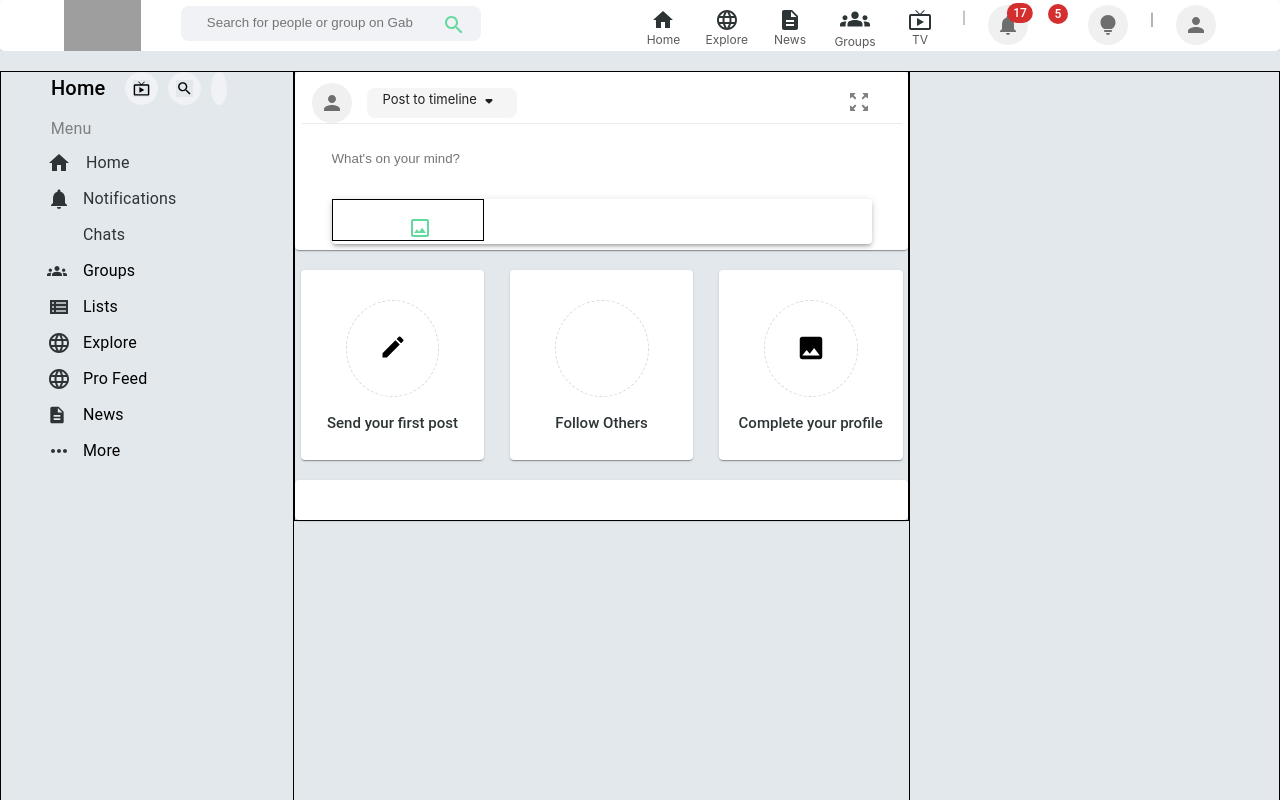
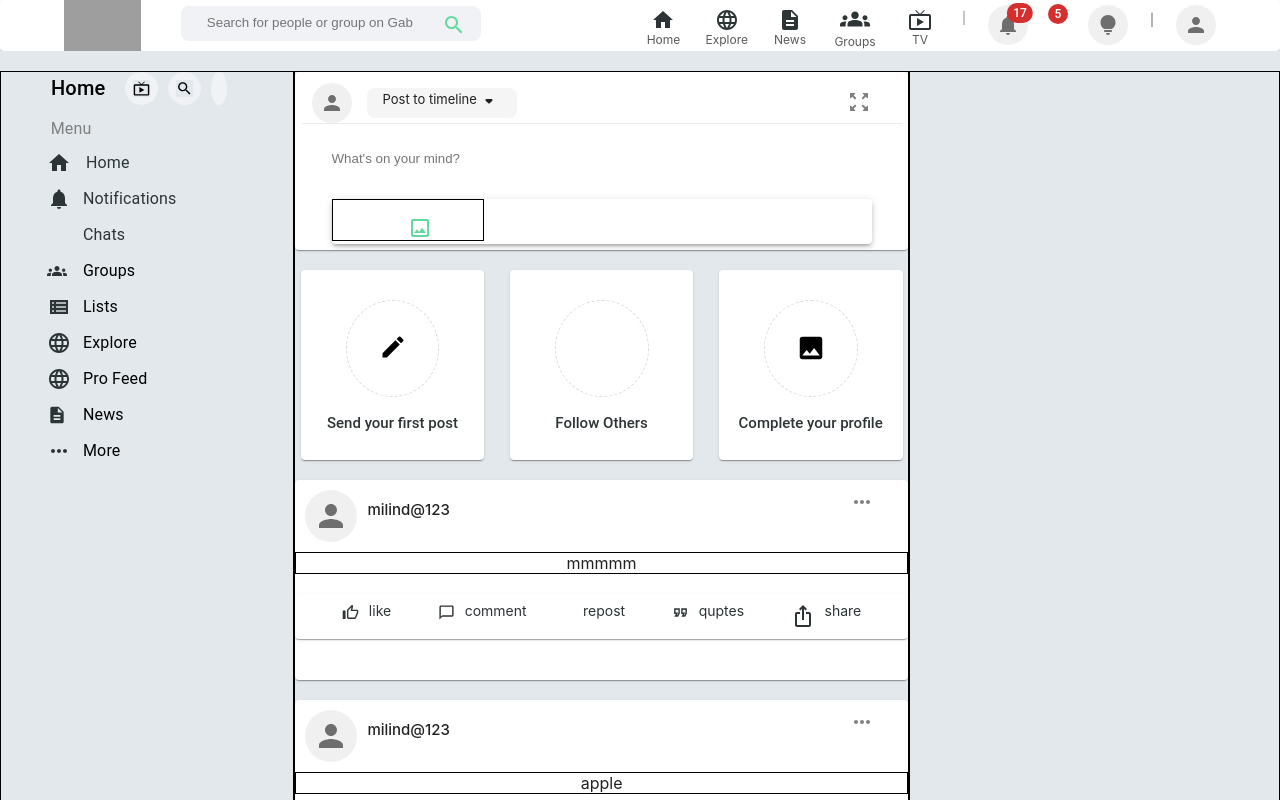
Before and after one commit to pallav1998/Gab_Clone, a React (Create React App) app in the folder Frontend/: page / in a window 1280 px wide. Shown: the top 800 px of the page. Built offline with nearby package versions, Linux system fonts and the light colour scheme; data requests are answered from the project's data file; grey boxes are pictures that could not be loaded; the HTML template or start-up script is replaced by a standard one.

Commit message:
50% front part done

```diff
--- /dev/null
+++ b/Frontend/db.json
@@ -0,0 +1,20 @@
+{
+  "todos": [
+    {
+      "title": "mmmmm",
+      "id": 1
+    },
+    {
+      "title": "apple",
+      "id": 2
+    },
+    {
+      "title": "mmm",
+      "id": 3
+    },
+    {
+      "title": "k,kk,k,,m,m,m,mm,m,m,m,m,",
+      "id": 4
+    }
+  ]
+}
--- a/Frontend/package.json
+++ b/Frontend/package.json
@@ -10,6 +10,7 @@
     "@testing-library/jest-dom": "^5.14.1",
     "@testing-library/react": "^11.2.7",
     "@testing-library/user-event": "^12.8.3",
+    "axios": "^0.21.4",
     "react": "^17.0.2",
     "react-dom": "^17.0.2",
     "react-scripts": "4.0.3",
--- a/Frontend/src/Home/LandingPage/FirstPost.jsx
+++ b/Frontend/src/Home/LandingPage/FirstPost.jsx
@@ -4,8 +4,7 @@
 import styles from "../LandingPage/Firstpost.module.css"
 import CreateIcon from '@mui/icons-material/Create';
 import InsertPhotoIcon from '@mui/icons-material/InsertPhoto';
-import Postupload from './Postupload';
-export default function MediaCard() {
+export default function FirstPost() {
   return (
     <>
     <div className={styles.cardparent} >
@@ -57,7 +56,7 @@
 
 
     </div>
-    <Postupload/>
+
 
 
     </>
--- a/Frontend/src/Home/LandingPage/Postpage.jsx
+++ b/Frontend/src/Home/LandingPage/Postpage.jsx
@@ -1,7 +1,8 @@
-import React, { useState, useRef } from "react";
+import React, { useState, useEffect } from "react";
 import styles from "../Navbar/navbar.module.css";
 import IconButton from "@mui/material/IconButton";
 import PersonIcon from "@mui/icons-material/Person";
+import MoreHorizIcon from '@mui/icons-material/MoreHoriz';
 
 import Paper from "@mui/material/Paper";
 
@@ -18,10 +19,25 @@
 
 import TimerIcon from "@mui/icons-material/Timer";
 import MediaCard from "./FirstPost";
-
+import axios from "axios"
+import FirstPost from "./FirstPost";
+import { fontSize } from "@mui/system";
+import ThumbUpAltOutlinedIcon from '@mui/icons-material/ThumbUpAltOutlined';
+import ChatBubbleOutlineOutlinedIcon from '@mui/icons-material/ChatBubbleOutlineOutlined';
+import FormatQuoteOutlinedIcon from '@mui/icons-material/FormatQuoteOutlined';
+import IosShareOutlinedIcon from '@mui/icons-material/IosShareOutlined';
 const Postpage = () => {
   const [block,SetBlock]=useState("")
   const [block1,SetBlock1]=useState(false)
+    const[list,setList]=useState([])
+
+
+  useEffect(() => {
+
+    getTodos();
+
+}, []);
+
 
 const handle=()=>{
 
@@ -37,9 +53,39 @@
       SetBlock(e.target.value)
       handle()
 
+    }
+    const postData = () => {
+      const payload = {
+        title: block,
+      };
+
+      axios
+        .post("http://localhost:3001/todos", payload)
+        .then(() => {
+            getTodos()
+        })
+        .catch((err) => {
+          console.log(err);
+        });
+
+      SetBlock("");
+    };
 
 
-    }
+
+const getTodos = async () => {
+
+  try {
+    const { data } = await axios.get("http://localhost:3001/todos");
+   console.log(data)
+    setList(data);
+  } catch (err) {
+  console.log(err);
+  }
+};
+
+
+
 
   return (
     <div>
@@ -71,7 +117,7 @@
               className={styles.inputtextfield}
               onChange={handleChange}
               type="text"
-
+              name="title"
               value={block}
               placeholder="What's on your mind?"
             />
@@ -96,23 +142,113 @@
                   className={styles.iconsinputinsert}
                 />
                 <label htmlFor="">
-                  <input
+                  {/* <input
                     id="id1"
                     style={{ backgroundColor: "white" }}
                     className={styles.fileinput}
                     type="file"
-                  />
+                  /> */}
                 </label>
               </p>
             </div>
           </Paper>
 
          { block1&& <div >
-            <button className={styles.btnpost}>Post</button>
+            <button onClick={postData} className={styles.btnpost}>Post</button>
           </div>}
         </Paper>
         <div style={{ marginTop: "20px" }}>
-          <MediaCard />
+
+          <FirstPost/>
+
+
+          {
+            list.map((items)=>{
+              return <>
+
+              <Paper className={styles.postuploadparent}  elevation={1}>
+                <div className={styles.postupload} >
+
+              {/* <div>{items.title}</div> */}
+
+
+<div className={styles.uploadprofile}>
+<IconButton  style={{border:"50%" ,background:"rgb(240,240,240)"}}
+size="medium">
+
+
+  <PersonIcon style={{fontSize: "36px"}} />
+  </IconButton>
+
+</div>
+<div className={styles.profilename}>
+  <p>milind@123</p>
+
+  </div>
+  <div className={styles.moreoption}>
+<MoreHorizIcon/>
+  </div>
+
+  </div>
+  <div className={styles.postdata}>{items.title}</div>
+
+  <Paper elevation={1} className={styles.postitems1}>
+
+    <div className={styles.icontext}>
+    <ThumbUpAltOutlinedIcon  style={{fontSize:"17px"}} className={styles.postitems1icons}  />
+<p>
+like
+</p>
+    </div>
+
+<div className={styles.icontext}>
+<ChatBubbleOutlineOutlinedIcon style={{fontSize:"17px"}}  className={styles.postitems1icons}  />
+          <p>
+          comment
+          </p>
+</div>
+
+
+
+
+<div className={styles.icontext}>
+<i style={{marginTop:"14px", fontSize:"17px"}} className={styles.postitems1icons} class="fas fa-undo"></i>
+<p>
+repost
+
+</p>
+
+</div>
+
+<div className={styles.icontext}>
+<FormatQuoteOutlinedIcon  style={{fontSize:"17px"}} className={styles.postitems1icons} />
+  <p>
+  quptes
+  </p>
+
+
+</div>
+<div className={styles.icontext}>
+
+<IosShareOutlinedIcon className={styles.postitems1icons} />
+<p >
+share
+
+</p>
+
+</div>
+
+
+</Paper>
+
+              </Paper>
+              </>
+
+
+
+
+            })
+          }
         </div>
       </div>
     </div>
--- a/Frontend/src/Home/LandingPage/Postupload.jsx
+++ /dev/null
@@ -1,27 +0,0 @@
-import React from 'react'
-import styles from "../LandingPage/Postupload.module.css";
-
-import Card from '@mui/material/Card';
-import CardContent from '@mui/material/CardContent';
-import PersonIcon from "@mui/icons-material/Person";
-
-
-const Postupload = () => {
-    return (
-         <div className={styles.parent}>
-
-
- <Card className={styles.child1} >
-
-      <CardContent>
-
-
-      </CardContent>
-
-    </Card>
-         </div>
-
-    )
-}
-
-export default Postupload
--- a/Frontend/src/Home/LandingPage/Postupload.module.css
+++ /dev/null
@@ -1,7 +0,0 @@
-.parent{
-    margin-top: 20px;
-}
-.child1{
-    width: 100%;
-    height: auto;
-}
--- a/Frontend/src/Home/Navbar/navbar.module.css
+++ b/Frontend/src/Home/Navbar/navbar.module.css
@@ -81,7 +81,7 @@
     display:  grid;
     grid-template-columns: 23% 48% 29% ;
     width: 100%;
-    height: 1000px;
+    /* height: 1000px; */
     background-color: #e2e8ec;
 }
 
@@ -215,3 +215,67 @@
 .btnpost:hover{
     background-color: #378e61;
 }
+.postuploadparent{
+    height: 200px;
+    margin-top: 20px;
+}
+.postupload{
+    display: flex;
+    width: 100%;
+
+
+}
+.uploadprofile{
+    color: gray;
+    margin-top: 10px;
+    margin-left: 10px;
+    margin: 10px;
+
+}
+.profilename{
+    margin-top: 5px;
+    font-size: 15px;
+    font-weight: 500;
+
+
+}
+.moreoption{
+    margin-left: 400px;
+    margin-top:10px;
+    color: gray;
+}
+
+.postdata{
+    /* width: 300px; */
+    border: 1px solid black;
+
+}
+
+.postitems1{
+    display: flex;
+    height: 45px;
+    /* width: 90%; */
+    margin:  auto;
+    /* border: 1px solid black; */
+    margin-top: 10px;
+    justify-content: space-evenly;
+    margin-top: 20px;
+
+}
+
+.postitems1icons{
+    margin-top: 10px;
+    color: #2d3436;
+
+
+}
+
+.icontext{
+    display: flex;
+}
+.icontext>p{
+    margin-left: 10px;
+    margin-top: 8px;
+    color: #2d3436;
+    font-size: 14px;
+}
```
Also changed, not shown: 1 other file (tests, documents, lock files or other folders).
